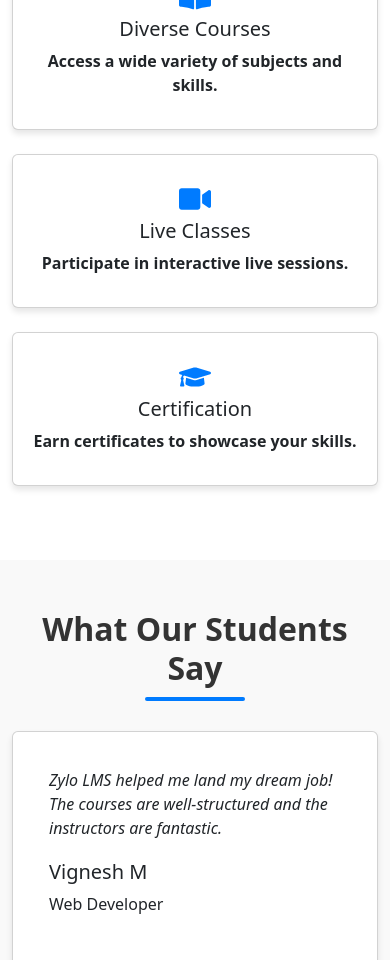
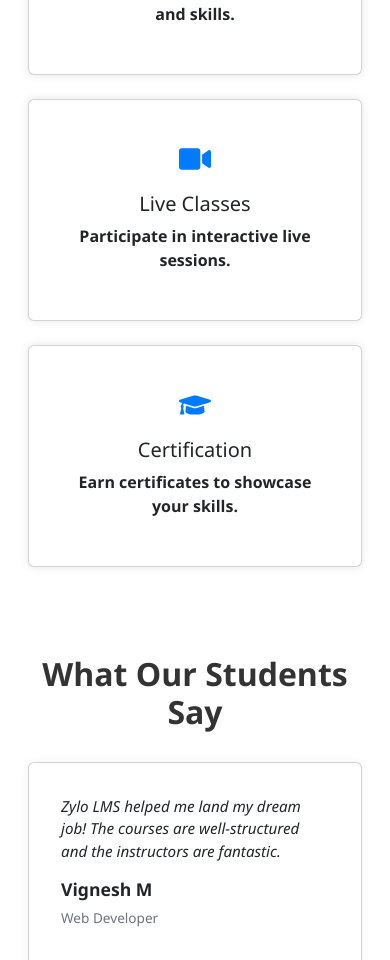
Before and after one commit to Guna-devloper/Zylo-Tech, a React (Create React App) app in the folder zylo-tech/: page / in a window 390 px wide. Shown: the part 1040-2000 px from the top of the page. Built offline with nearby package versions, Linux system fonts and the light colour scheme.

Commit message:
homepage-responsive

```diff
--- a/zylo-tech/src/Components/Footer.js
+++ b/zylo-tech/src/Components/Footer.js
@@ -70,7 +70,7 @@ const Footer = () => {
         <Row className="mt-4">
           <Col className="text-center">
             <p className="footer-copyright">
-              &copy;2024-{new Date().getFullYear()} Zylo Tech. All rights reserved.
+              &copy;2024 Zylo Tech. All rights reserved.
             </p>
           </Col>
         </Row>
--- a/zylo-tech/src/Components/Home.css
+++ b/zylo-tech/src/Components/Home.css
@@ -1,94 +1,85 @@
+/* General Container Styling */
 .home-page {
-  /* General styles for the home page */
+  font-family: 'Segoe UI', Tahoma, Geneva, Verdana, sans-serif;
 }
 
-.carousel-section .carousel-item img {
-  width: 100%;
+/* Carousel Image */
+.carousel-section img {
   height: 400px;
   object-fit: cover;
+  width: 100%;
 }
 
-.features-section {
-  padding: 50px 0;
+/* Section Title */
+.section-title {
+  margin-bottom: 2rem;
+  font-size: 2rem;
+  font-weight: bold;
 }
 
+/* Feature Card */
 .feature-card {
+  padding: 1rem;
   border: none;
-  box-shadow: 0 4px 6px rgba(0, 0, 0, 0.1);
-  transition: transform 0.3s;
-}
-
-.feature-card:hover {
-  transform: translateY(-5px);
+  box-shadow: 0 0 10px rgba(0,0,0,0.1);
+  background-color: #fff;
 }
 
 .feature-icon {
-  font-size: 2rem;
+  font-size: 2.5rem;
   color: #007bff;
+  margin-bottom: 0.75rem;
 }
 
-.testimonial-section {
-  background-color: #f9f9f9;
-  padding: 50px 0;
-}
-
+/* Testimonial Card */
 .testimonial-card {
+  padding: 1rem;
   border: none;
-  box-shadow: 0 4px 6px rgba(0, 0, 0, 0.1);
-  padding: 20px;
+  background-color: #f8f9fa;
+  box-shadow: 0 0 10px rgba(0,0,0,0.05);
 }
 
 .testimonial-text {
   font-style: italic;
-  margin-bottom: 20px;
+  margin-bottom: 1rem;
 }
 
-.section-title {
-  margin-bottom: 40px;
-  font-weight: bold;
-}
-.carousel-section .carousel-item img {
-  width: 100%;
-  height: 400px;
-  object-fit: cover;
+.testimonial-name {
+  font-weight: 600;
 }
 
-.feature-card {
-  border: none;
-  box-shadow: 0 4px 6px rgba(0, 0, 0, 0.1);
-  transition: transform 0.3s ease, box-shadow 0.3s ease;
+.testimonial-role {
+  color: #6c757d;
+  font-size: 0.9rem;
 }
 
-.feature-card:hover {
-  transform: translateY(-10px);
-  box-shadow: 0 8px 12px rgba(0, 0, 0, 0.2);
+/* Responsive Adjustments */
+@media (max-width: 767px) {
+  .carousel-section img {
+    height: 250px;
+  }
+
+  .section-title {
+    font-size: 1.5rem;
+  }
+
+  .feature-icon {
+    font-size: 2rem;
+  }
+
+  .testimonial-text {
+    font-size: 0.95rem;
+  }
+
+  .testimonial-name {
+    font-size: 1.1rem;
+  }
+
+  .testimonial-role {
+    font-size: 0.85rem;
+  }
 }
-
-.testimonial-card {
-  border: none;
-  box-shadow: 0 4px 6px rgba(0, 0, 0, 0.1);
-  padding: 20px;
-  transition: transform 0.3s ease, box-shadow 0.3s ease;
+.features-section,
+.testimonial-section {
+  padding: 2rem 1rem;
 }
-
-.testimonial-card:hover {
-  transform: scale(1.05);
-  box-shadow: 0 8px 12px rgba(0, 0, 0, 0.2);
-}
-
-.section-title {
-  margin-bottom: 40px;
-  font-weight: bold;
-  position: relative;
-  overflow: hidden;
-}
-
-.section-title::after {
-  content: "";
-  display: block;
-  width: 100px;
-  height: 4px;
-  background: #007bff;
-  margin: 10px auto 0;
-  border-radius: 2px;
-}
```
